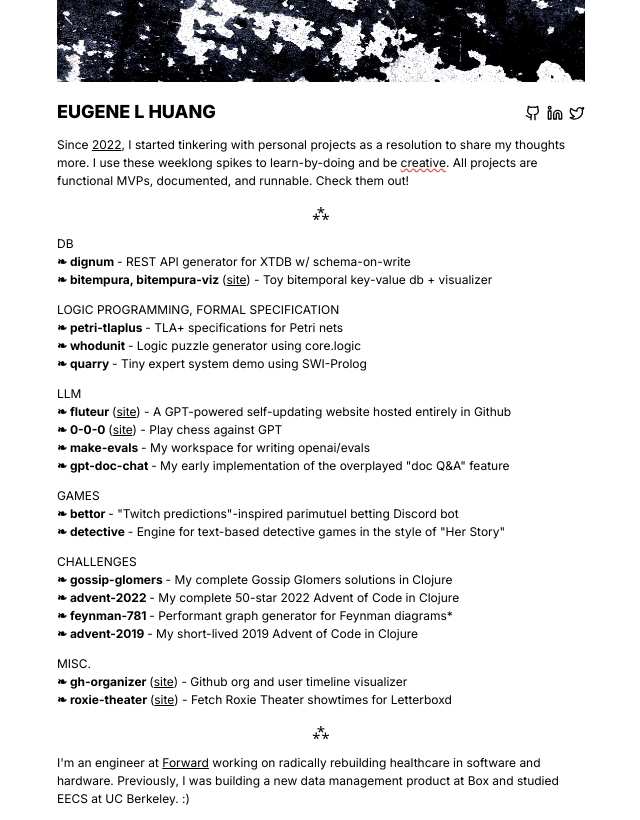
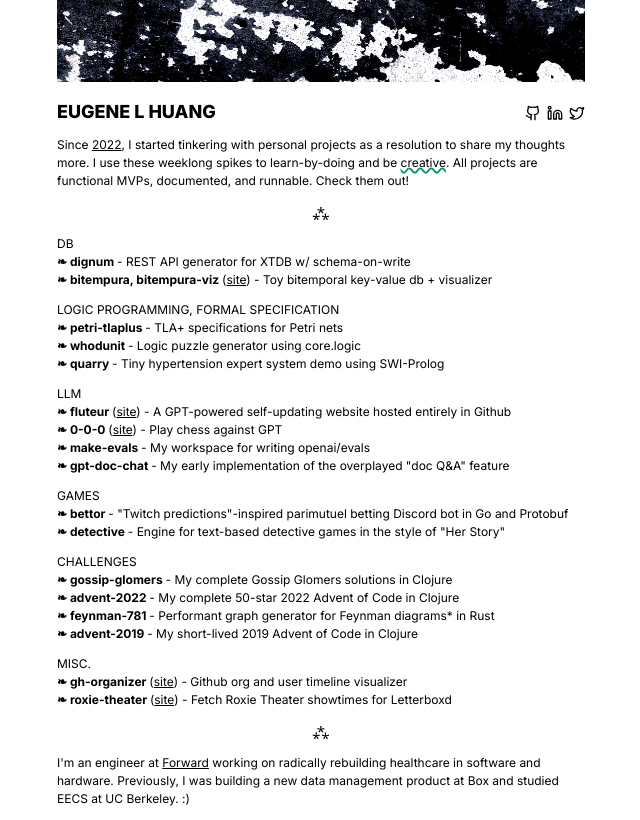
Before and after one commit to elh/elh.github.io, a React (Create React App) app: page / in a window 1280 px wide. Shown: the whole page, without its empty margins (319-959 px from the left). Built offline with nearby package versions, Linux system fonts and the light colour scheme.

Commit message:
style: do not clip text decoration. add languages for some projects

```diff
--- a/data/content.yaml
+++ b/data/content.yaml
@@ -15,7 +15,7 @@
     - repo: whodunit
       desc: Logic puzzle generator using core.logic
     - repo: quarry
-      desc: Tiny expert system demo using SWI-Prolog
+      desc: Tiny hypertension expert system demo using SWI-Prolog
   - name: LLM
     repos:
     - repo: fluteur
@@ -31,7 +31,7 @@
   - name: Games
     repos:
     - repo: bettor
-      desc: "\"Twitch predictions\"-inspired parimutuel betting Discord bot"
+      desc: "\"Twitch predictions\"-inspired parimutuel betting Discord bot in Go and Protobuf"
     - repo: detective
       desc: Engine for text-based detective games in the style of "Her Story"
   - name: Challenges
@@ -41,7 +41,7 @@
     - repo: advent-2022
       desc: My complete 50-star 2022 Advent of Code in Clojure
     - repo: feynman-781
-      desc: Performant graph generator for Feynman diagrams*
+      desc: Performant graph generator for Feynman diagrams* in Rust
     - repo: advent-2019
       desc: My short-lived 2019 Advent of Code in Clojure
   - name: Misc.
--- a/public/content.json
+++ b/public/content.json
@@ -1,7 +1,5 @@
 {
-  "about_me": "I'm an engineer at Forward working on radically rebuilding healthcare in software and hardware. Prior to that, I was building a new structured data product at Box and studied EECS at UC Berkeley. :)",
   "projects": {
-    "intro": "Since 2022, I started tinkering with personal projects as a resolution to share ideas more. I use these weeklong spikes to learn-by-doing and be creative. All projects are functional MVPs, documented, and runnable. Check them out!\n",
     "groups": [
       {
         "name": "DB",
@@ -33,7 +31,7 @@
           },
           {
             "repo": "quarry",
-            "desc": "Tiny expert system demo using SWI-Prolog"
+            "desc": "Tiny hypertension expert system demo using SWI-Prolog"
           }
         ]
       },
@@ -65,7 +63,7 @@
         "repos": [
           {
             "repo": "bettor",
-            "desc": "\"Twitch predictions\"-inspired parimutuel betting Discord bot"
+            "desc": "\"Twitch predictions\"-inspired parimutuel betting Discord bot in Go and Protobuf"
           },
           {
             "repo": "detective",
@@ -86,7 +84,7 @@
           },
           {
             "repo": "feynman-781",
-            "desc": "Performant graph generator for Feynman diagrams*"
+            "desc": "Performant graph generator for Feynman diagrams* in Rust"
           },
           {
             "repo": "advent-2019",
--- a/src/App.js
+++ b/src/App.js
@@ -29,7 +29,7 @@
     <div>
       <div className="mt-4">
         {/* Factor out into content file when I support html/markdown */}
-        Since <a href={"https://elh.github.io/gh-organizer/#/owners/elh/repo-timeline"} className="link">2022</a>, I started tinkering with personal projects as a resolution to share my thoughts more. I use these weeklong spikes to learn-by-doing and be <span className="underline decoration-wavy underline-offset-0 decoration-red-500">creative</span>. All projects are functional MVPs, documented, and runnable. Check them out!
+        Since <a href={"https://elh.github.io/gh-organizer/#/owners/elh/repo-timeline"} className="link">2022</a>, I started tinkering with personal projects as a resolution to share my thoughts more. I use these weeklong spikes to learn-by-doing and be <span className="underline decoration-wavy underline-offset-0 decoration-2 decoration-emerald-600">creative</span>. All projects are functional MVPs, documented, and runnable. Check them out!
       </div>
       <div className="my-4 text-center text-xl">⁂</div>
       {projects && projects.groups.map((group, i) =>
--- a/src/index.css
+++ b/src/index.css
@@ -8,6 +8,7 @@
 html {
     font-size: 12px;
     font-family: 'Inter', ui-sans-serif, system-ui, -apple-system, BlinkMacSystemFont, "Segoe UI", Roboto, "Helvetica Neue", Arial, "Noto Sans", sans-serif, "Apple Color Emoji", "Segoe UI Emoji", "Segoe UI Symbol", "Noto Color Emoji";
+    text-decoration-skip-ink: none;
 }
 
 /* hack: for lucide icons*/
```
